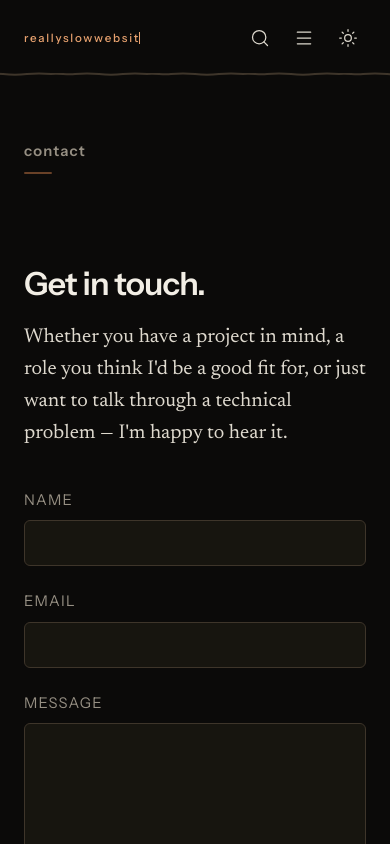
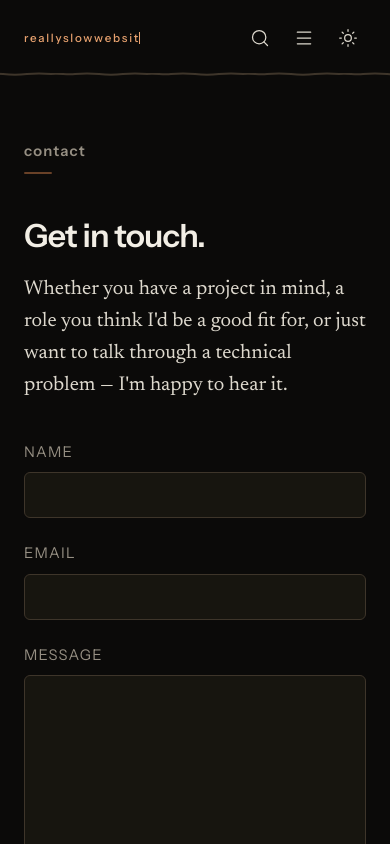
Before and after one commit to aterchin/portfolio, a Next.js app: page /contact in a window 390 px wide. Shown: the top 844 px of the page. Built offline with nearby package versions, Linux system fonts and the light colour scheme.

Commit message:
remove spacing from mobile on about, contact, notes gets similar

```diff
--- a/src/app/about/page.module.css
+++ b/src/app/about/page.module.css
@@ -11,6 +11,7 @@
   .layout {
     grid-template-columns: 1fr;
     gap: var(--space-12);
+    padding-top: 0;
   }
 }
 
--- a/src/app/contact/page.module.css
+++ b/src/app/contact/page.module.css
@@ -11,6 +11,7 @@
   .layout {
     grid-template-columns: 1fr;
     gap: var(--space-10);
+    padding-top: 0;
   }
 }
 
--- a/src/app/notes/page.module.css
+++ b/src/app/notes/page.module.css
@@ -1,6 +1,7 @@
 /* Reuses global .content-layout columns/gap from utils.css (same as
    note detail). Overrides below only cover notes-index specifics. */
 .layout {
+  padding-top: var(--space-12);
   margin-bottom: var(--space-24);
 }
 
@@ -8,6 +9,12 @@
    Extra .content-layout specificity beats utils.css display:none. */
 .layout:global(.content-layout) :global(.content-sidebar) {
   display: block;
+}
+
+@media (max-width: 768px) {
+  .layout {
+    padding-top: 0;
+  }
 }
 
 /* Match ToC sticky-rail; local overrides only below. Sidebar stretches
```
